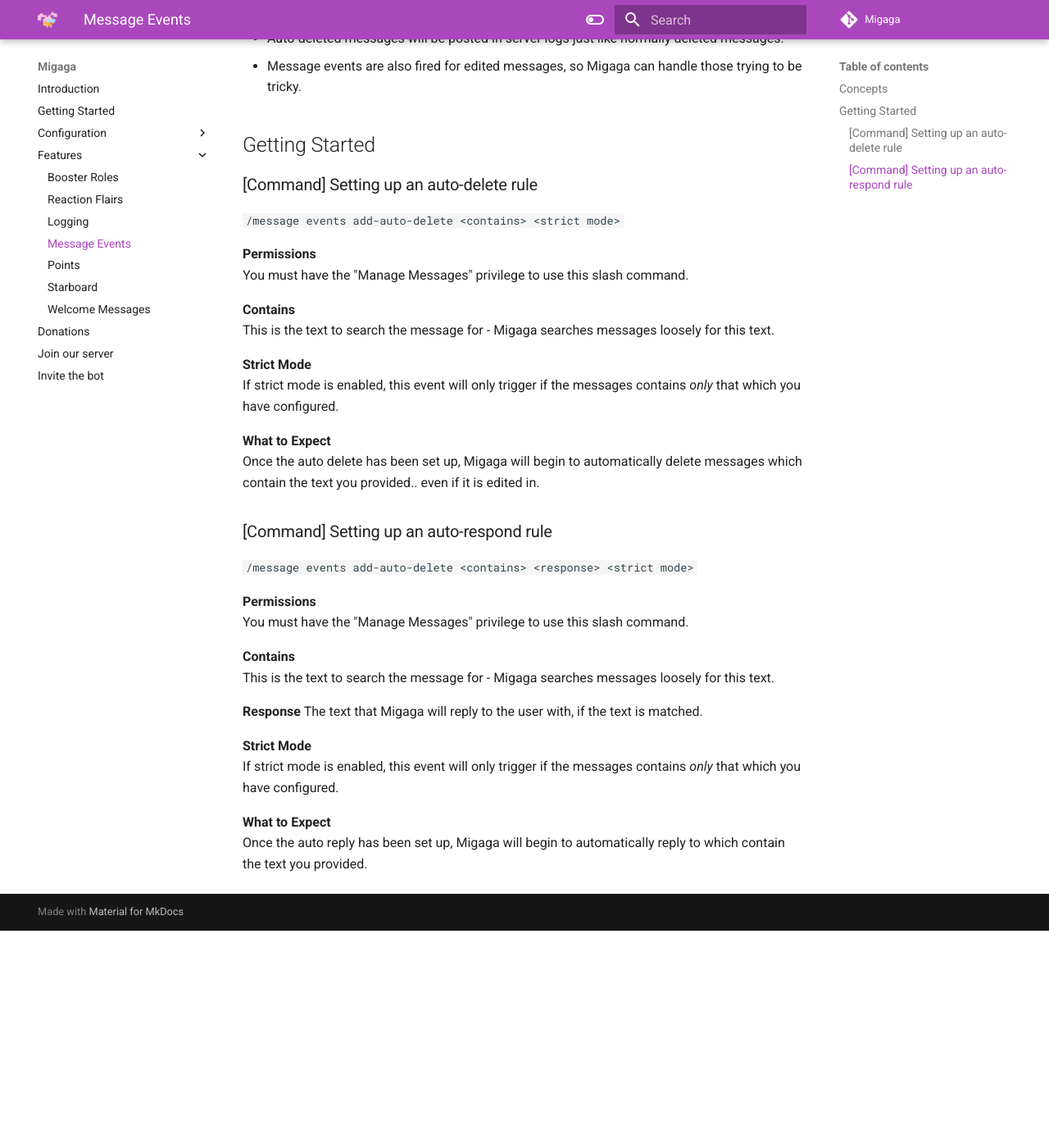
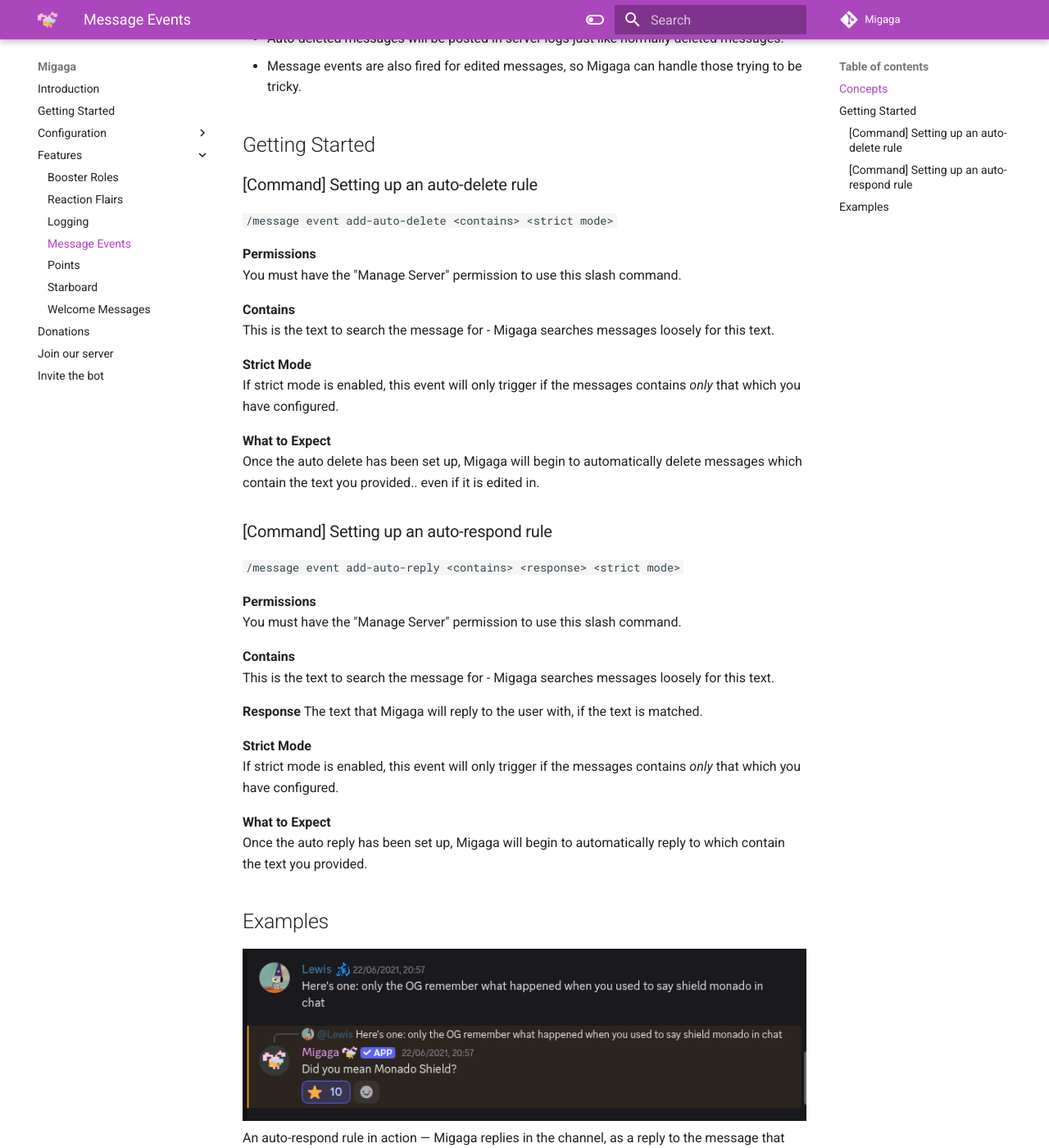
Before and after one commit to LewisHobden/migaga-docs, an MkDocs documentation site: the page built from docs/features/message-events/index.md, in a window 1280 px wide and 1400 px high, scrolled down 339 px. Shown: the whole window at 82% size. Built offline with MkDocs 1.6.1 and Material for MkDocs 9.7.7, drawn with Linux system fonts in a browser that asks for light colours; comment, search, counter and statistics services are not loaded; before the commit the page ends 1474 px from its top, so only the background shows below that; some of the changed text lies outside the part shown.

Commit message:
Privacy policy, example of message events

```diff
--- a/docs/features/message-events/index.md
+++ b/docs/features/message-events/index.md
@@ -8,10 +8,10 @@
 
 ## Getting Started
 ### [Command] Setting up an auto-delete rule
-`/message events add-auto-delete <contains> <strict mode>`
+`/message event add-auto-delete <contains> <strict mode>`
 
 **Permissions**
-You must have the "Manage Messages" privilege to use this slash command.
+You must have the "Manage Server" permission to use this slash command.
 
 **Contains**
 This is the text to search the message for - Migaga searches messages loosely for this text.
@@ -23,10 +23,10 @@
 Once the auto delete has been set up, Migaga will begin to automatically delete messages which contain the text you provided.. even if it is edited in.
 
 ### [Command] Setting up an auto-respond rule
-`/message events add-auto-delete <contains> <response> <strict mode>`
+`/message event add-auto-reply <contains> <response> <strict mode>`
 
 **Permissions**
-You must have the "Manage Messages" privilege to use this slash command.
+You must have the "Manage Server" permission to use this slash command.
 
 **Contains**
 This is the text to search the message for - Migaga searches messages loosely for this text.
@@ -39,3 +39,7 @@
 
 **What to Expect**
 Once the auto reply has been set up, Migaga will begin to automatically reply to which contain the text you provided.
+
+## Examples
+![Migaga replying to a message that matched an auto-respond rule](images/shield-monado.png)
+An auto-respond rule in action — Migaga replies in the channel, as a reply to the message that triggered it.
```
Also changed, not shown: docs/privacy.md (added, +98 -0 lines), docs/features/message-events/images/shield-monado.png (added).
